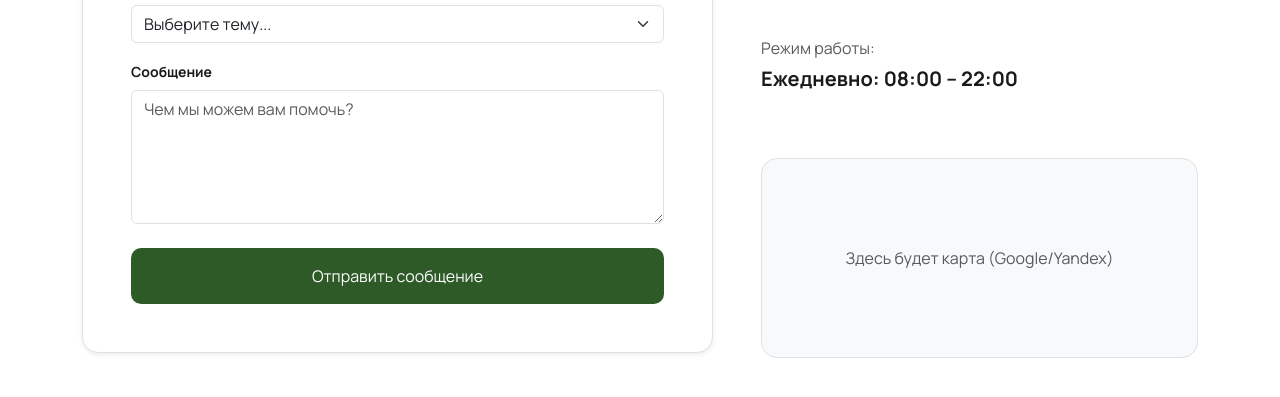
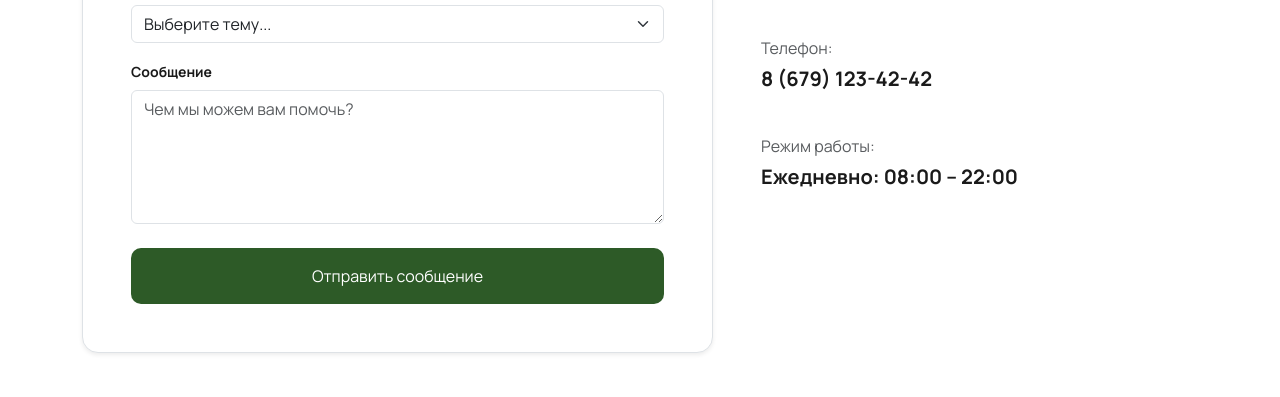
Before and after one commit to nevseti/GreenFuel, a plain HTML site: page contacts.html in a window 1280 px wide. Shown: the part 403-800 px from the top of the page. Drawn offline with nearby package versions, Linux system fonts and the light colour scheme.

Commit message:
remove map div

```diff
--- a/contacts.html
+++ b/contacts.html
@@ -81,9 +81,6 @@
                         <p class="fw-bold fs-5">Ежедневно: 08:00 – 22:00</p>
                     </div>
 
-                    <div class="rounded-4 bg-light d-flex align-items-center justify-content-center border" style="height: 200px;">
-                        <span class="text-muted">Здесь будет карта (Google/Yandex)</span>
-                    </div>
                 </div>
             </div>
         </div>
```
